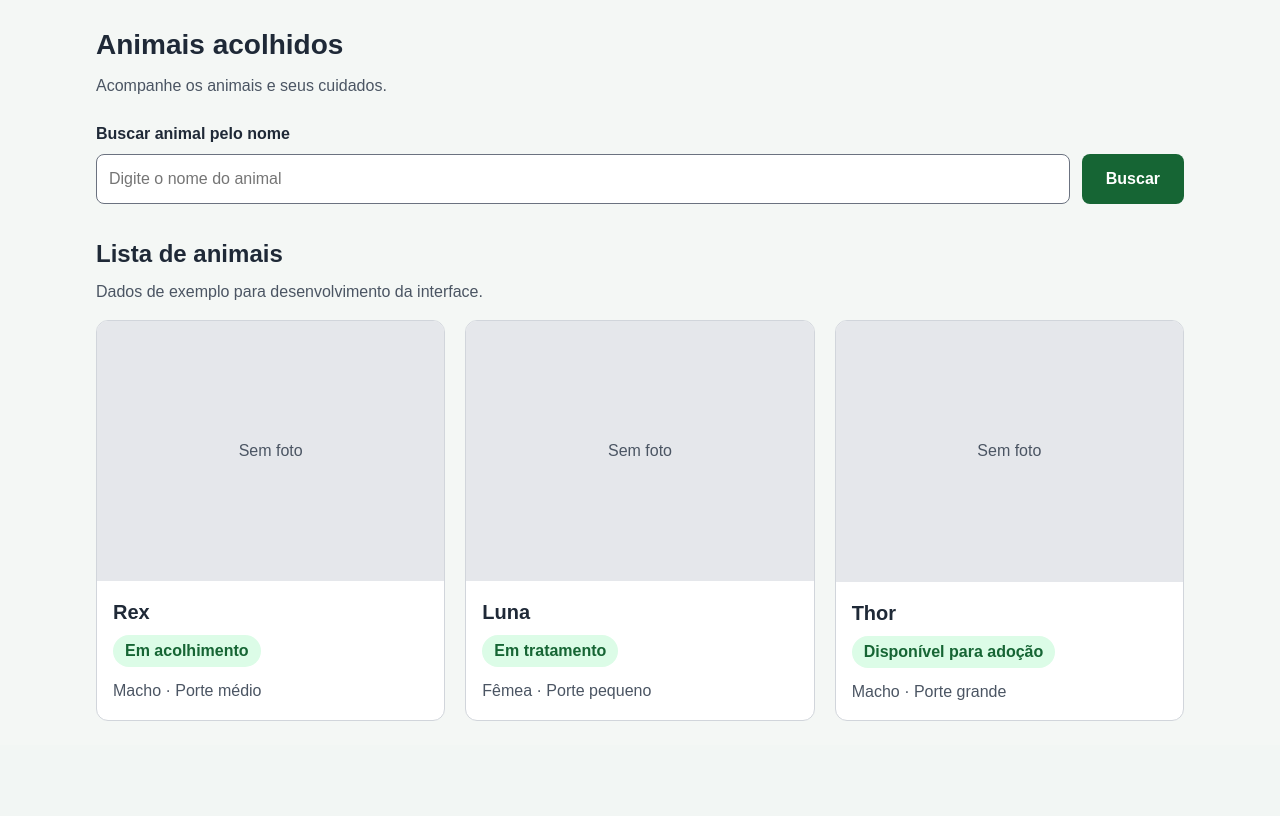
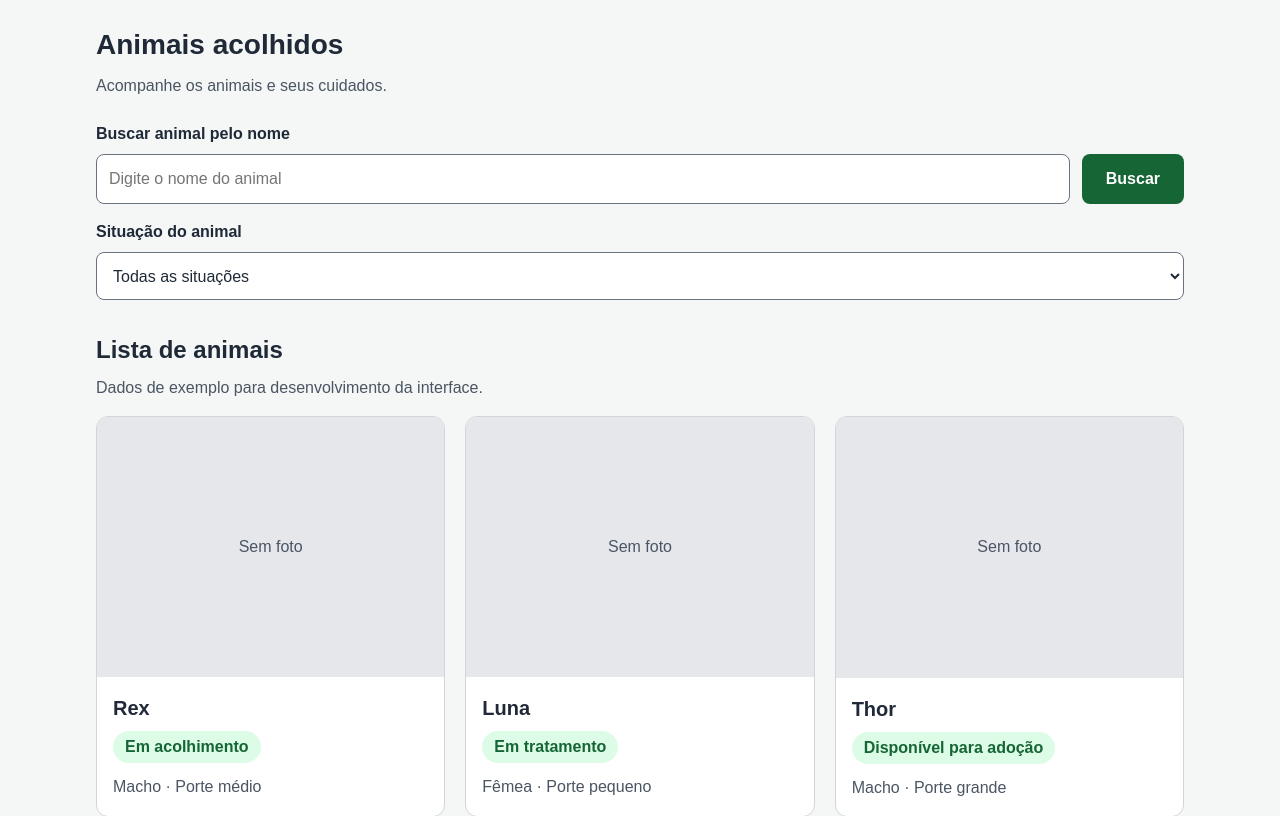
Before and after one commit to YuriCAlves/gapar-gestao, a Flask app: page /animais in a window 1280 px wide. Shown: the part 68-884 px from the top of the page. Before the commit the page ends 789 px from the top, so only its background shows below. Run offline with Flask 3, Linux system fonts and the light colour scheme.

Commit message:
feat: adiciona filtro por situacao e mensagens da busca

```diff
--- a/app/static/css/style.css
+++ b/app/static/css/style.css
@@ -160,3 +160,23 @@ main p {
         grid-template-columns: repeat(3, 1fr);
     }
 }
+
+.filtro {
+    margin-top: 16px;
+}
+
+.filtro select {
+    width: 100%;
+    min-height: 48px;
+    padding: 12px;
+    border: 1px solid #6b7280;
+    border-radius: 8px;
+    background-color: #ffffff;
+    color: #1f2937;
+    font: inherit;
+}
+
+.filtro select:focus-visible {
+    outline: 3px solid #1d4ed8;
+    outline-offset: 3px;
+}
--- a/app/static/js/animais.js
+++ b/app/static/js/animais.js
@@ -1,6 +1,8 @@
 const formularioBusca = document.querySelector(".busca");
 const campoBusca = document.querySelector("#busca-nome");
+const filtroStatus = document.querySelector("#filtro-status");
 const cards = document.querySelectorAll(".animal-card");
+const mensagemBusca = document.querySelector("#mensagem-busca");
 
 function normalizarTexto(texto) {
     return texto
@@ -10,13 +12,48 @@ function normalizarTexto(texto) {
         .replace(/[\u0300-\u036f]/g, "");
 }
 
+function filtrarAnimais() {
+    const busca = normalizarTexto(campoBusca.value);
+    const situacaoSelecionada = normalizarTexto(filtroStatus.value);
+    let encontrados = 0;
+
+    cards.forEach(function (card) {
+        const nome = normalizarTexto(
+            card.querySelector("h3").textContent
+        );
+
+        const situacao = normalizarTexto(
+            card.querySelector(".animal-card__status").textContent
+        );
+
+        const correspondeNome = nome.includes(busca);
+        const correspondeSituacao =
+            situacaoSelecionada === "" ||
+            situacao === situacaoSelecionada;
+
+        const corresponde = correspondeNome && correspondeSituacao;
+
+        card.hidden = !corresponde;
+
+        if (corresponde) {
+            encontrados++;
+        }
+    });
+
+    if (encontrados === 0) {
+        mensagemBusca.textContent =
+            "Nenhum animal encontrado. Tente outro nome ou situação.";
+    } else if (encontrados === 1) {
+        mensagemBusca.textContent = "1 animal encontrado.";
+    } else {
+        mensagemBusca.textContent =
+            `${encontrados} animais encontrados.`;
+    }
+}
+
 formularioBusca.addEventListener("submit", function (evento) {
     evento.preventDefault();
+    filtrarAnimais();
+});
 
-    const busca = normalizarTexto(campoBusca.value);
-
-    cards.forEach(function (card) {
-        const nome = card.querySelector("h3").textContent;
-        card.hidden = !normalizarTexto(nome).includes(busca);
-    });
-});
+filtroStatus.addEventListener("change", filtrarAnimais);
--- a/app/templates/animais.html
+++ b/app/templates/animais.html
@@ -26,11 +26,26 @@
         >
         <button type="submit">Buscar</button>
     </div>
+    <div class="filtro">
+    <label for="filtro-status">Situação do animal</label>
+
+    <select id="filtro-status" name="status">
+        <option value="">Todas as situações</option>
+        <option value="em acolhimento">Em acolhimento</option>
+        <option value="em tratamento">Em tratamento</option>
+        <option value="disponível para adoção">
+            Disponível para adoção
+        </option>
+        <option value="lar temporário">Lar temporário</option>
+        <option value="adotado">Adotado</option>
+        <option value="óbito">Óbito</option>
+    </select>
+</div>
 </form>
 <section class="animais" aria-labelledby="titulo-listagem">
     <h2 id="titulo-listagem">Lista de animais</h2>
     <p>Dados de exemplo para desenvolvimento da interface.</p>
-
+<p id="mensagem-busca" role="status" aria-live="polite"></p>
     <div class="animais__lista">
         <article class="animal-card">
             <div class="animal-card__foto">
```
